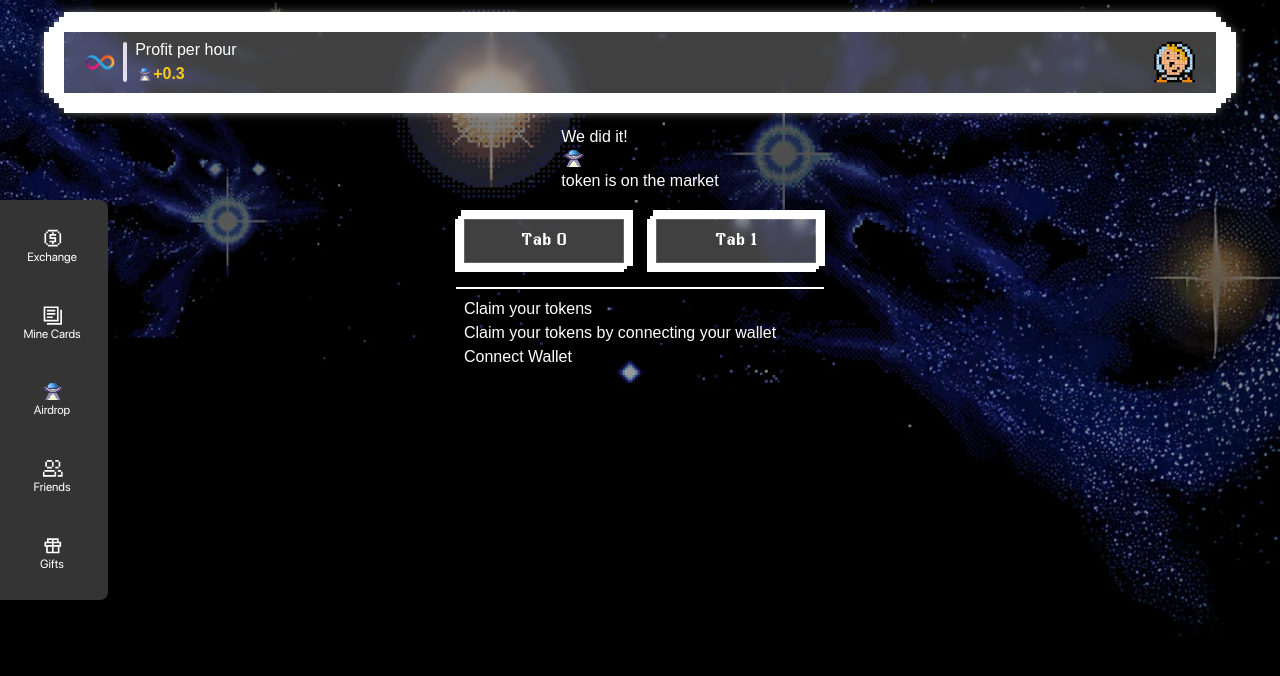
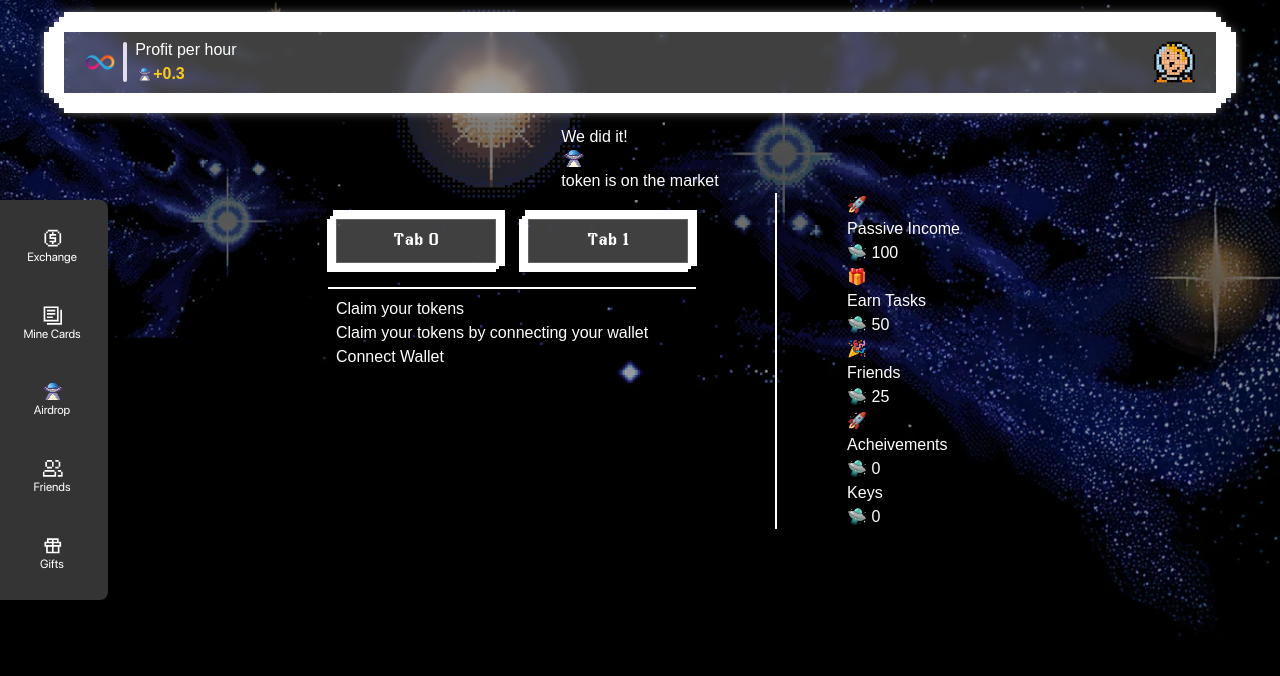
Before and after one commit to ICP-hub/StarDustAdventures, a React (Vite) app in the folder src/game_frontend/: page /dashboard/airdrop in a window 1280 px wide. Shown: the top 676 px of the page. Built offline with nearby package versions, Linux system fonts and the light colour scheme.

Commit message:
Add Incentives component and restructure Airdrop layout with new section and spacer

```diff
--- a/src/game_frontend/src/pages/Dashboard/Airdrop/index.tsx
+++ b/src/game_frontend/src/pages/Dashboard/Airdrop/index.tsx
@@ -1,3 +1,4 @@
+import Incentives from '../../../components/dashboard/airdrop/Incentives'
 import { Tab, TabPanel, Tabs } from '../../../components/ui/Tab'
 import './index.css'
 
@@ -11,6 +12,7 @@ const Airdrop=()=>{
                 </div>
                 <p>token is on the market</p>
             </section>
+            <section className='airdrop-body'>
             <Tabs>
                 <Tab index={0}>
                     <p>Tab 0</p>
@@ -33,6 +35,9 @@ const Airdrop=()=>{
                         </>
                 </TabPanel>
             </Tabs>
+           <div className='spacer'></div>
+            <Incentives/>
+            </section>
         </main>
     )
 }
```
